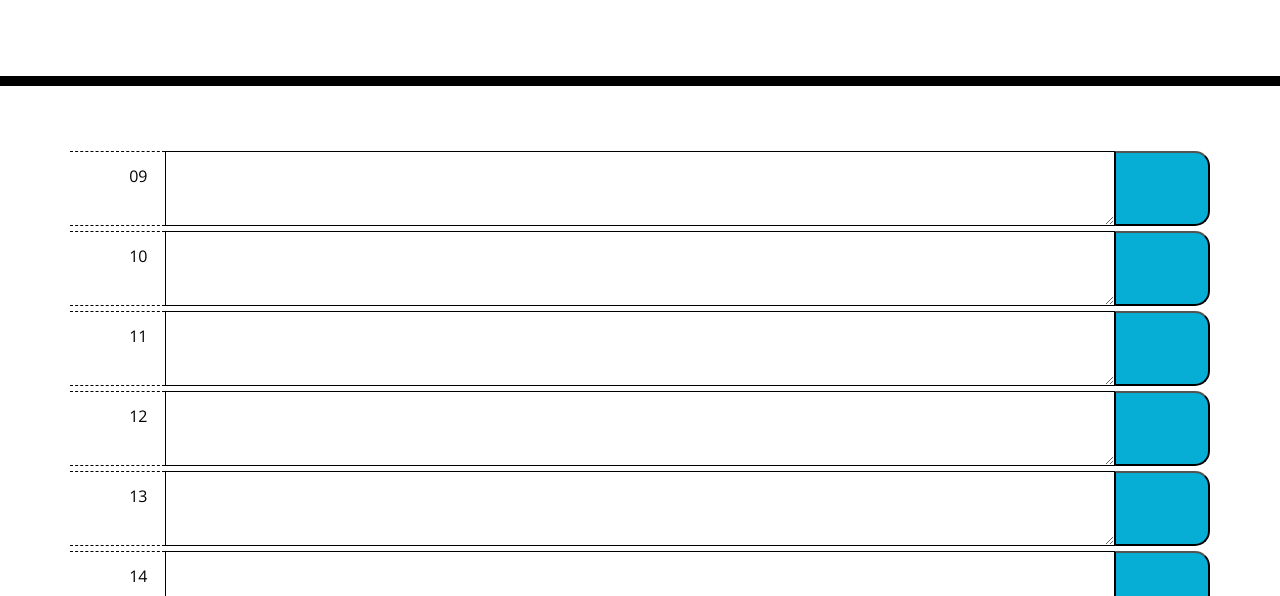
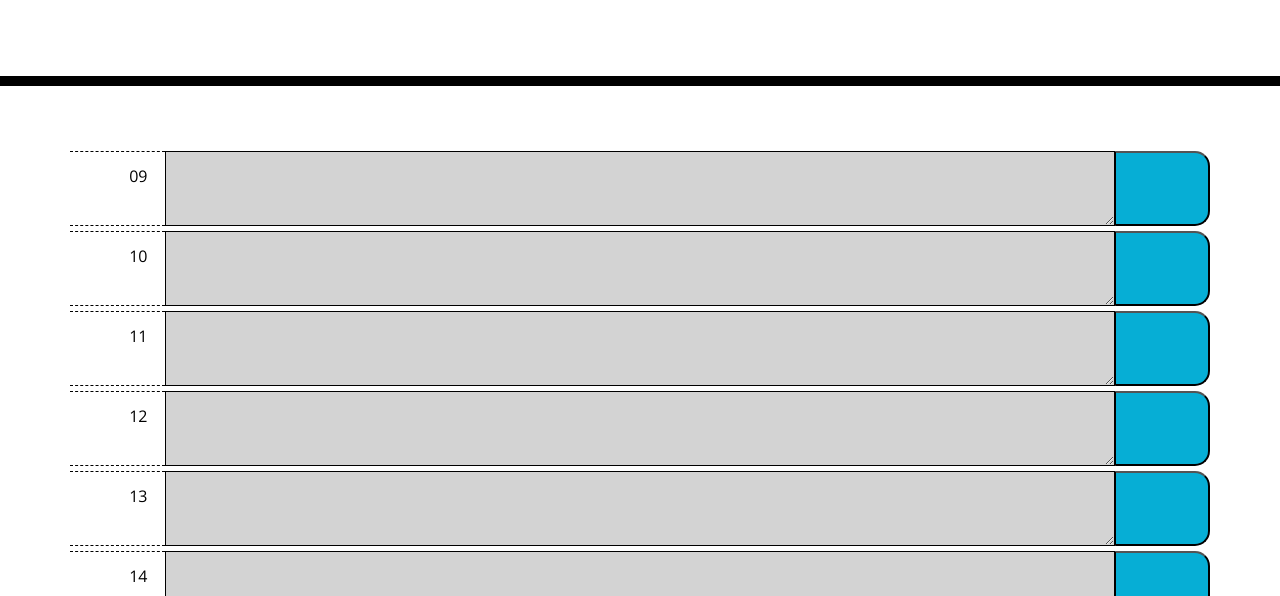
Before and after one commit to PhilipK-webdev/WorkDay-Scheduler, a website with bundled scripts: page index.html in a window 1280 px wide. Shown: the part 182-778 px from the top of the page. Built offline with nearby package versions, Linux system fonts and the light colour scheme.

Commit message:
finish the cheking of the time

```diff
--- a/node/app.js
+++ b/node/app.js
@@ -52,29 +52,80 @@ $(document).ready(function () {
 
         $(".container").append(arrHtml[i]);
 
-        if (parseCurrentTime === parseArrHoursMoment[i]) {
 
-            $(".textDisplay").eq(i).attr("class", "present");
-        }
+
+
+        // if (parseCurrentTime === parseArrHoursMoment[i]) {
+        //     console.log("im here");
+        //     $(".textDisplay").eq(i).attr("class", "present");
+        // }
+        // if (parseCurrentTime < parseEndTime) {
+
+        //     $(".textDisplay").eq(i).attr("class", "past");
+        // }
+        // if (parseCurrentTime > parseArrHoursMoment[i]) {
+        //     console.log(i);
+        //     $(".textDisplay").eq(i).attr("class", "past");
+        //     $(".textDisplay").attr("class", "past");
+        // } else if (parseCurrentTime > parseArrHoursMoment[i] && parseCurrentTime < parseEndTime) {
+        //     $(".textDisplay").eq(i).attr("class", "future");
+        //     $(".textDisplay").attr("class", "future");
+        // } else {
+
+        //     console.log("dhsjh")
+        // }
+
+
+    }
+    var classGet;
+    for (var i = 0; i < parseArrHoursMoment.length; i++) {
 
     }
 
+    for (var i = 0; i < parseArrHoursMoment.length; i++) {
+
+        if (parseCurrentTime > parseArrHoursMoment[i]) {
+            classGet = $(".textDisplay").eq(i).attr("class");
+            if (classGet === "textDisplay") {
+                $(".textDisplay").eq(i).addClass("past");
+            }
+
+        } else if (parseCurrentTime === parseArrHoursMoment[i]) {
+
+            $(".textDisplay").eq(i).addClass("present");
+            classGet = $(".textDisplay").eq(i).attr("class");
+            console.log(classGet);
+        } else {
+
+            $(".textDisplay").eq(i).addClass("future");
+        }
+    }
+
+    // if (parseCurrentTime > parseArrHoursMoment[i]) {
+
+    //     for (var j = 0; j < i; j++) {
+
+    //         $(".textDisplay").eq(j).attr("class", "past");
+    //     }
+    // }
 
 
-
-    // for (var i = 0; i < arrHtml.length; i++) {
-    //     if (parseCurrentTime === parseArrHoursMoment[i]) {
-
-    //         $(".textDisplay").eq(i).attr("class", "past");
-    //     }
-
-
-    // }
 
     // $(".textDisplay").each(function () {
     //     var link = $(this).attr("data-id");
     //     console.log(link);
     // });
+
+    // var text = $(".textDisplay");
+    // for (var i = 0; i < text.length; i++) {
+
+    //     var link = text.eq(i).attr("data-id");
+    //     console.log(link)
+    // }
+
+
+
+
 
     // if (parseCurrentTime > 18 || parseCurrentTime < 8) {
 
```
Also changed, not shown: index.html (+0 -16 lines).
